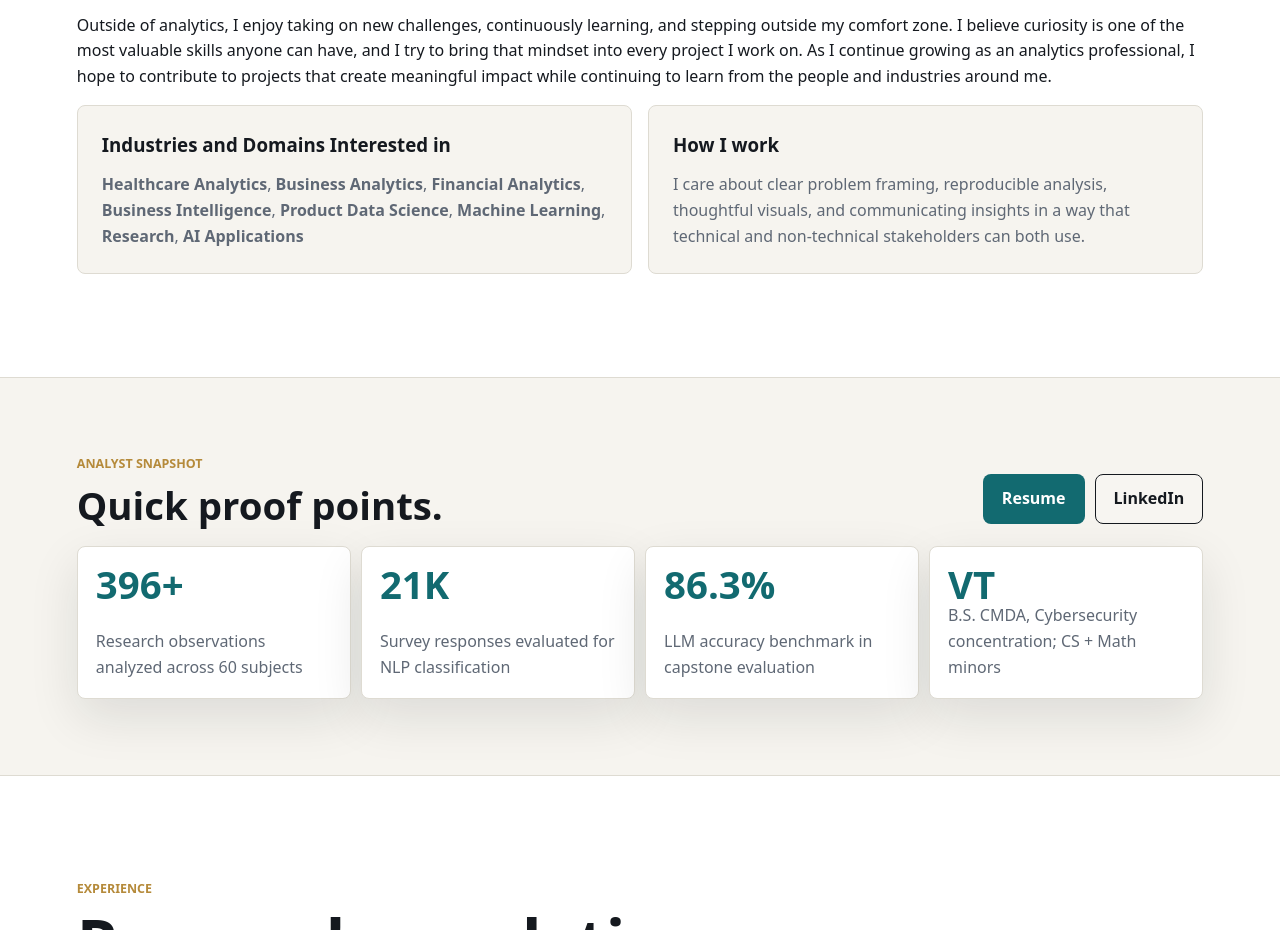
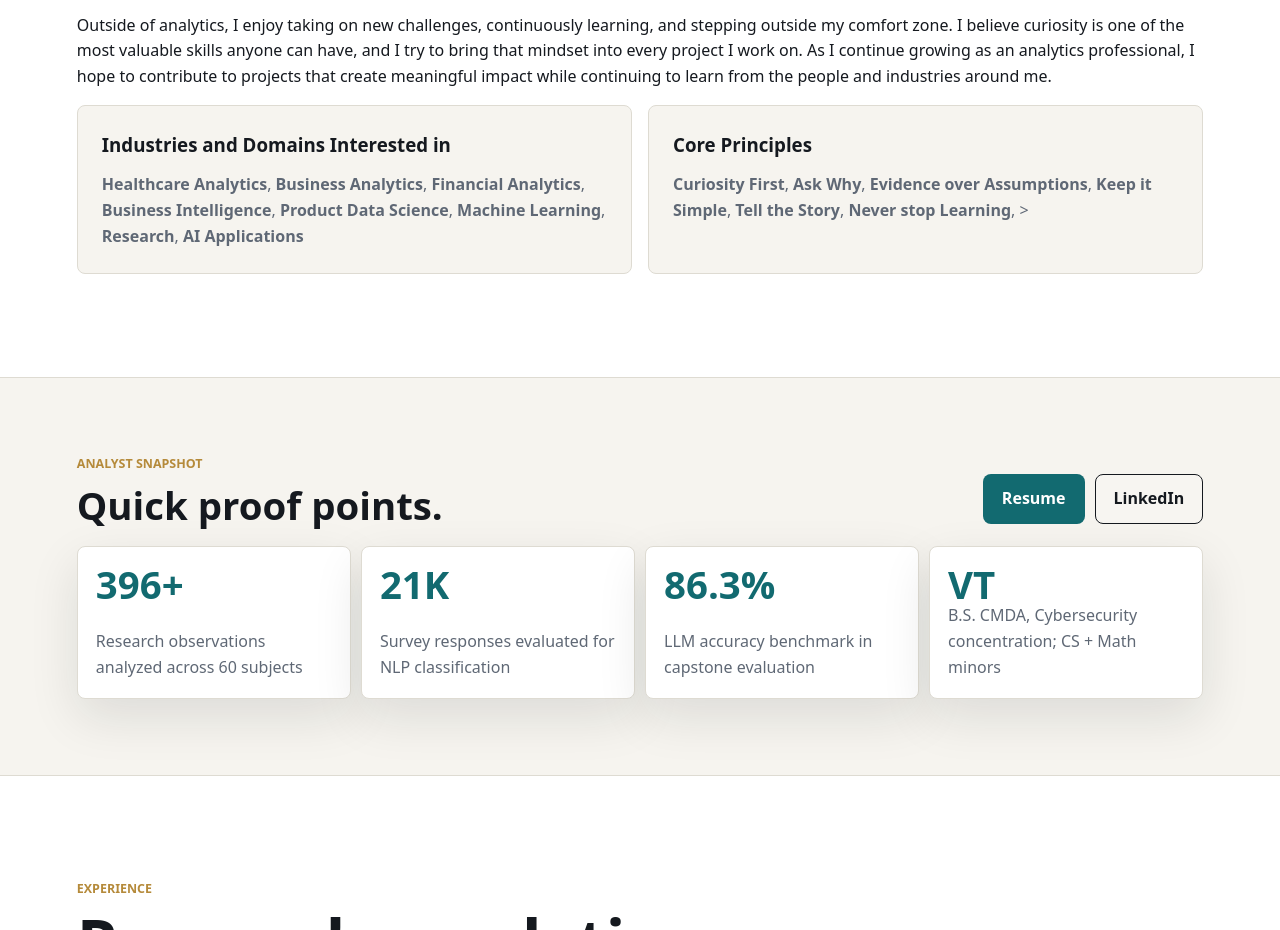
Before and after one commit to sophiachukka/portfolio, a website: page index.html in a window 1280 px wide. Shown: the part 1422-2352 px from the top of the page. Drawn offline with Linux system fonts and the light colour scheme.

Commit message:
Change section title and add core principles
Updated section title and replaced text with core principles.

```diff
--- a/index.html
+++ b/index.html
@@ -71,11 +71,15 @@
             </p>
           </article>
           <article>
-            <h3>How I work</h3>
+            <h3>Core Principles</h3>
             <p>
-              I care about clear problem framing, reproducible analysis, thoughtful visuals, and
-              communicating insights in a way that technical and non-technical stakeholders can
-              both use.
+              <strong>Curiosity First</strong>,
+              <strong>Ask Why</strong>,
+              <strong>Evidence over Assumptions</strong>,
+              <strong>Keep it Simple</strong>,
+              <strong>Tell the Story</strong>,
+              <strong>Never stop Learning</strong>,
+              >
             </p>
           </article>
   </div>
```
